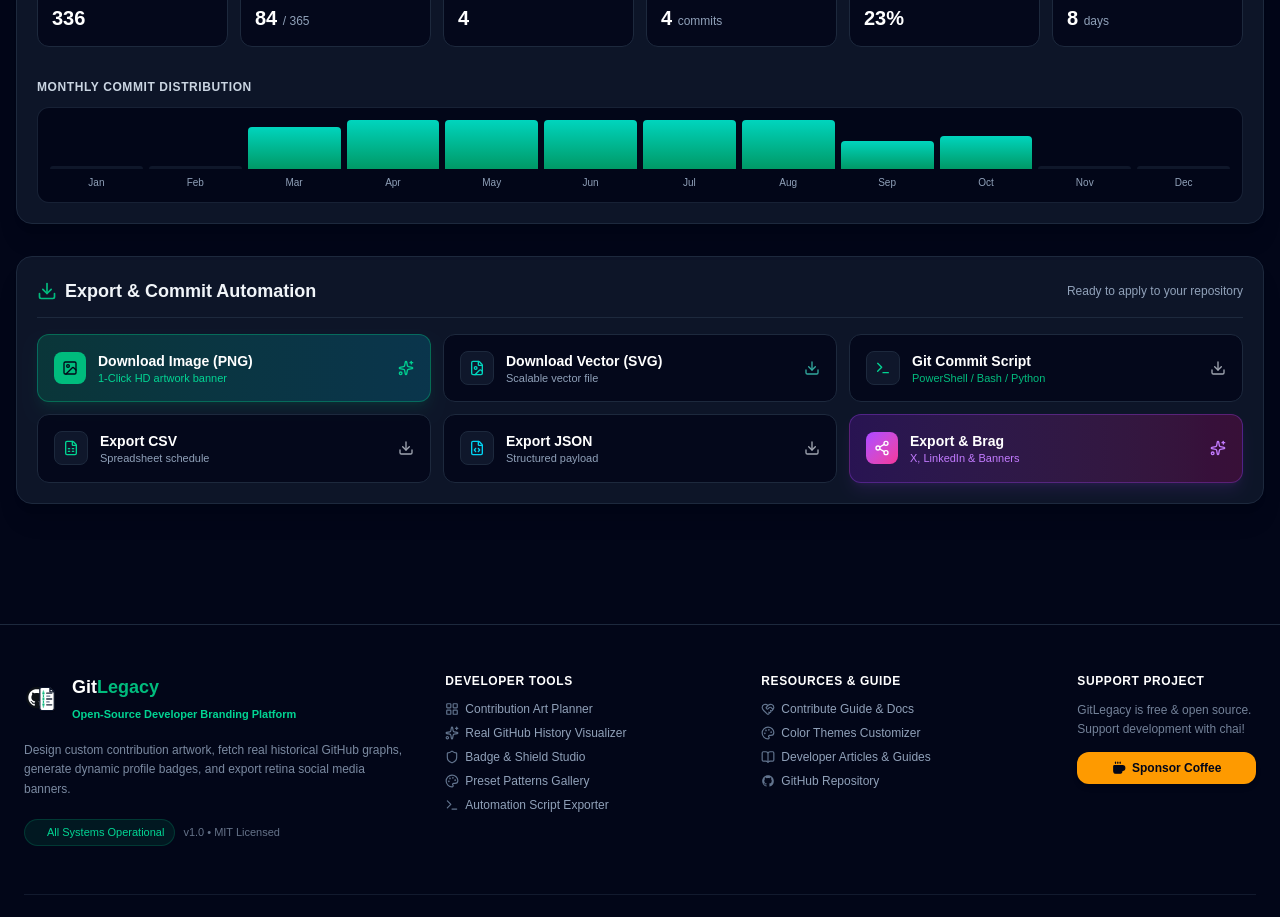
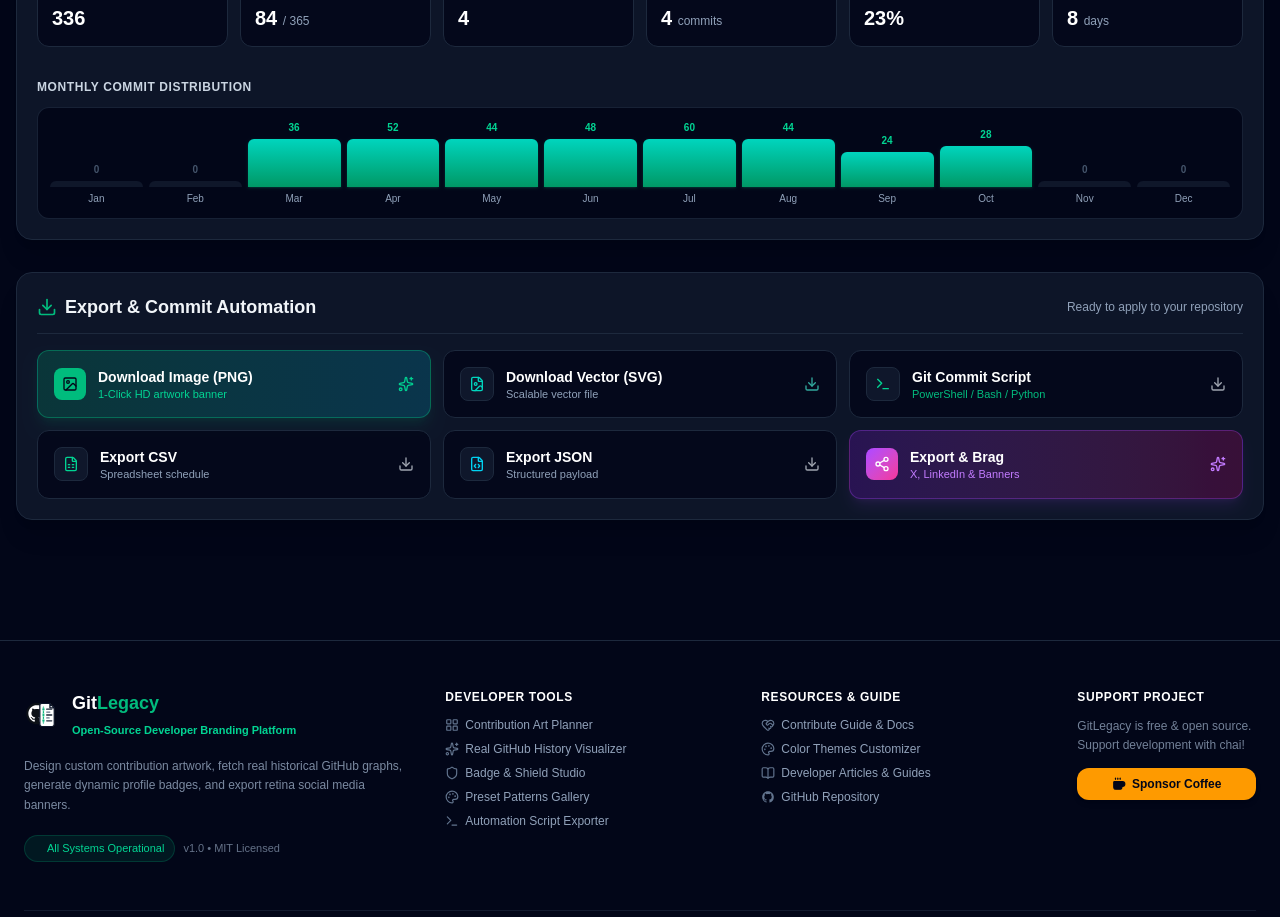
Before and after one commit to Sukhman369/githublegacy, a Next.js app: page /tools/art-studio in a window 1280 px wide. Shown: the part 1060-1977 px from the top of the page. Built offline with nearby package versions, Linux system fonts and the light colour scheme.

Commit message:
feat(art-studio): display required commit counts directly on monthly distribution chart pillars

```diff
--- a/src/components/StatisticsPanel.tsx
+++ b/src/components/StatisticsPanel.tsx
@@ -122,24 +122,37 @@ export const StatisticsPanel: React.FC<StatisticsPanelProps> = ({ stats, isDarkM
         }`}>
           Monthly Commit Distribution
         </h4>
-        <div className={`grid grid-cols-12 gap-1.5 items-end h-24 p-3 rounded-xl border ${
+        <div className={`grid grid-cols-12 gap-1.5 items-end h-28 p-3 rounded-xl border ${
           isDarkMode ? 'bg-slate-950 border-slate-800/80' : 'bg-slate-50 border-slate-200'
         }`}>
           {stats.monthlyDistribution.map((m) => {
             const heightPct = Math.round((m.commits / maxMonthlyCommits) * 100);
             return (
-              <div key={m.monthName} className="flex flex-col items-center gap-1.5 h-full justify-end group">
+              <div key={m.monthName} className="flex flex-col items-center gap-1 h-full justify-end group">
+                <span className={`text-[10px] font-mono font-bold transition-colors ${
+                  m.commits > 0
+                    ? isDarkMode
+                      ? 'text-emerald-400 font-extrabold'
+                      : 'text-emerald-600 font-extrabold'
+                    : isDarkMode
+                    ? 'text-slate-600'
+                    : 'text-slate-400'
+                }`}>
+                  {m.commits}
+                </span>
+
                 <div
-                  style={{ height: `${Math.max(heightPct, 4)}%` }}
-                  className={`w-full rounded-t-sm transition-all group-hover:brightness-125 ${
+                  style={{ height: `${Math.max(heightPct, 6)}%` }}
+                  className={`w-full rounded-t-md transition-all group-hover:brightness-125 ${
                     m.commits > 0
-                      ? 'bg-gradient-to-t from-emerald-600 to-teal-400'
+                      ? 'bg-gradient-to-t from-emerald-600 to-teal-400 shadow-sm shadow-emerald-500/20'
                       : isDarkMode
                       ? 'bg-slate-800/50'
                       : 'bg-slate-200'
                   }`}
                   title={`${m.monthName}: ${m.commits} commits`}
                 />
+
                 <span className={`text-[10px] font-mono font-medium ${
                   isDarkMode ? 'text-slate-400' : 'text-slate-500'
                 }`}>
```
